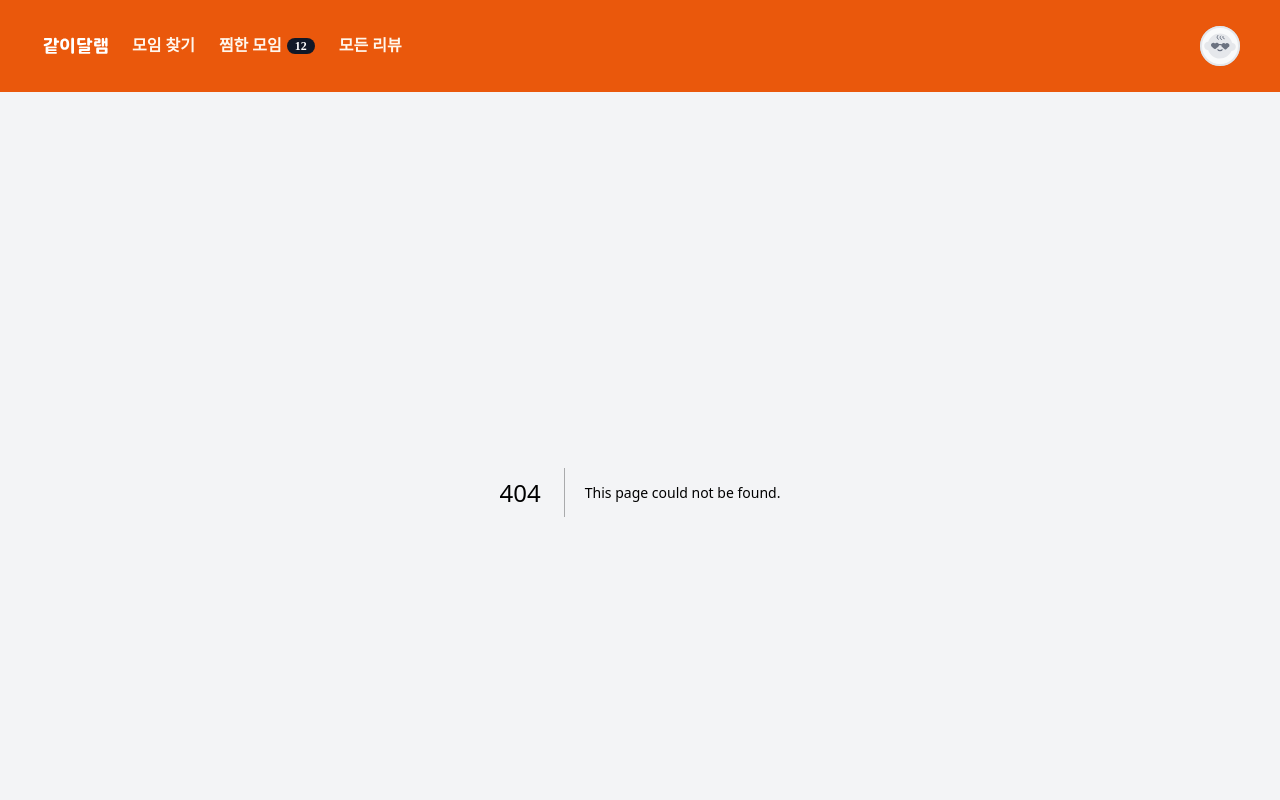
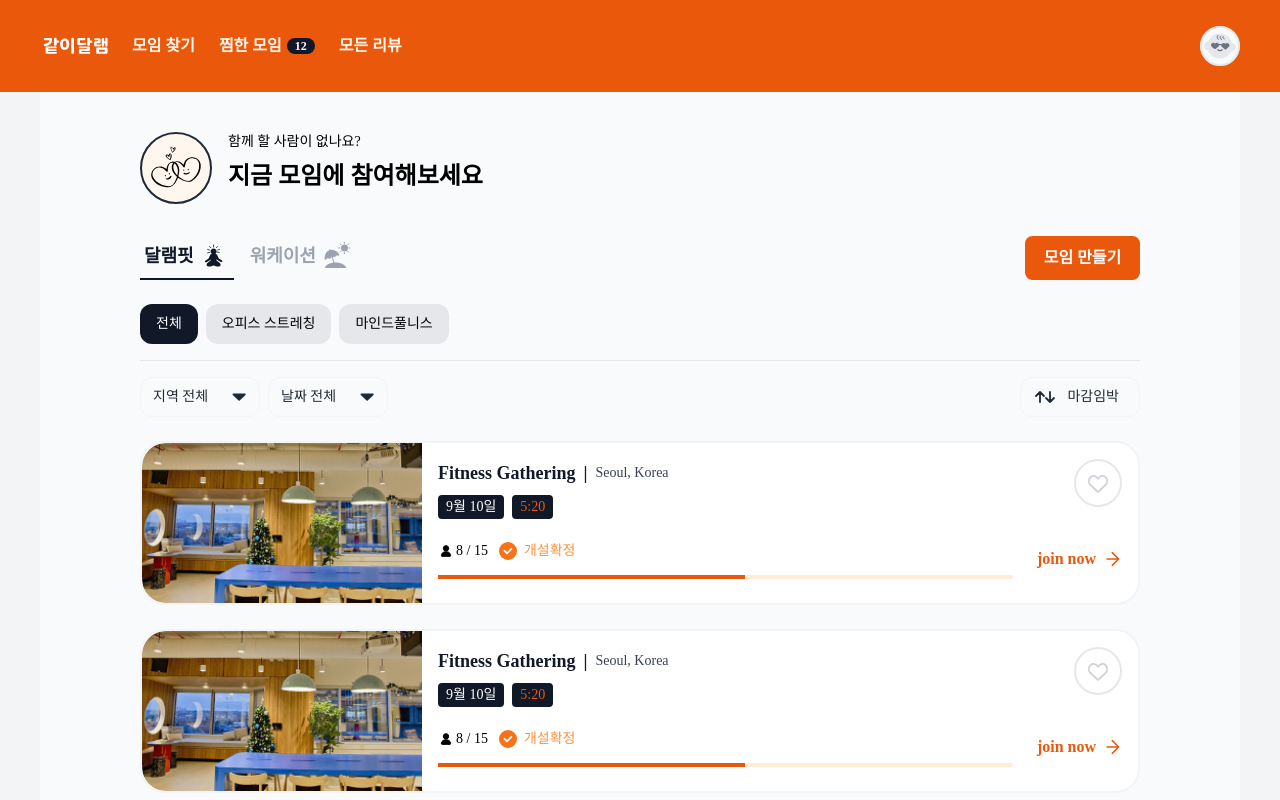
Before and after one commit to INtiful/SootheWithMe, a Next.js app: page /gatherings in a window 1280 px wide. Before the commit this address had no page. Shown: the top 800 px of the page. Built offline with nearby package versions, Linux system fonts and the light colour scheme; a web font is replaced by a local one.

Commit message:
[KAN-33] style: gatherings 메인 페이지 ui 작성

```diff
--- /dev/null
+++ b/src/app/(main)/gatherings/page.tsx
@@ -0,0 +1,114 @@
+'use client';
+
+import { useState } from 'react';
+
+import { HeadClass } from '@/public/images';
+import Tab from '@/app/components/Tab/Tab';
+import Button from '@/app/components/Button/Button';
+import Chip from '@/app/components/Chip/Chip';
+import FilterList from '@/app/components/Filter/FilterList';
+import FilterSort from '@/app/components/Filter/FilterSort';
+import CardList from '@/app/components/CardList/CardList';
+
+const tomorrow = new Date();
+tomorrow.setDate(tomorrow.getDate() + 1);
+
+const registrationEnd = new Date(tomorrow);
+registrationEnd.setDate(tomorrow.getDate() - 1);
+
+const mockData = {
+  teamId: 101,
+  id: 1,
+  type: 'Fitness',
+  name: 'Fitness Gathering',
+  dateTime: tomorrow.toISOString(),
+  registrationEnd: registrationEnd.toISOString(),
+  location: 'Seoul, Korea',
+  participantCount: 8,
+  capacity: 15,
+  image: '/images/mock-image.png',
+  createdBy: 1001,
+  canceledAt: registrationEnd.toISOString(),
+};
+
+const GatheringsPage = () => {
+  const [activeTab, setActiveTab] = useState<'workation' | 'dalaemfit'>(
+    'dalaemfit',
+  );
+
+  const handleTabClick = (type: 'workation' | 'dalaemfit') => {
+    setActiveTab(type);
+  };
+
+  return (
+    <div className='mx-auto max-w-[1200px]'>
+      <div className='min-h-screen bg-var-gray-50 px-16 pt-24 md:px-24 md:pt-40 lg:px-100'>
+        {/* 헤더 */}
+        <div className='flex space-x-16'>
+          <div>
+            <HeadClass className='h-72 w-72' />
+          </div>
+          <div className='space-y-8'>
+            <div className='text-14 font-medium'>함께 할 사람이 없나요?</div>
+            <div className='text-[18px] font-semibold md:text-24'>
+              지금 모임에 참여해보세요
+            </div>
+          </div>
+        </div>
+
+        {/* 구분선 넣기 위한 div */}
+        <div className='divide-y'>
+          <div>
+            {/* 탭 */}
+            <div className='mt-32 flex justify-between'>
+              <div className='flex space-x-12'>
+                <Tab
+                  type='dalaemfit'
+                  isActive={activeTab === 'dalaemfit'}
+                  onClick={() => handleTabClick('dalaemfit')}
+                />
+                <Tab
+                  type='workation'
+                  isActive={activeTab === 'workation'}
+                  onClick={() => handleTabClick('workation')}
+                />
+              </div>
+              <div className='w-[100px] md:w-[115px]'>
+                <Button name='모임 만들기' variant='default' />
+              </div>
+            </div>
+
+            {/* 버튼 탭 */}
+            <div className='mt-8 space-x-8 py-16'>
+              <Chip state='active'>전체</Chip>
+              <Chip state='default'>오피스 스트레칭</Chip>
+              <Chip state='default'>마인드풀니스</Chip>
+            </div>
+          </div>
+
+          {/* 드롭다운 */}
+          <div className='flex justify-between pt-16'>
+            <div className='flex space-x-8'>
+              <FilterList state='default'>지역 전체</FilterList>
+              <FilterList state='default'>날짜 전체</FilterList>
+            </div>
+            <div>
+              <FilterSort state='default'>마감임박</FilterSort>
+            </div>
+          </div>
+        </div>
+
+        {/* 카드 리스트 */}
+        <div className='mt-24 space-y-24'>
+          <CardList data={mockData} />
+          <CardList data={mockData} />
+          <CardList data={mockData} />
+          <CardList data={mockData} />
+          <CardList data={mockData} />
+        </div>
+      </div>
+    </div>
+  );
+};
+
+export default GatheringsPage;
```
